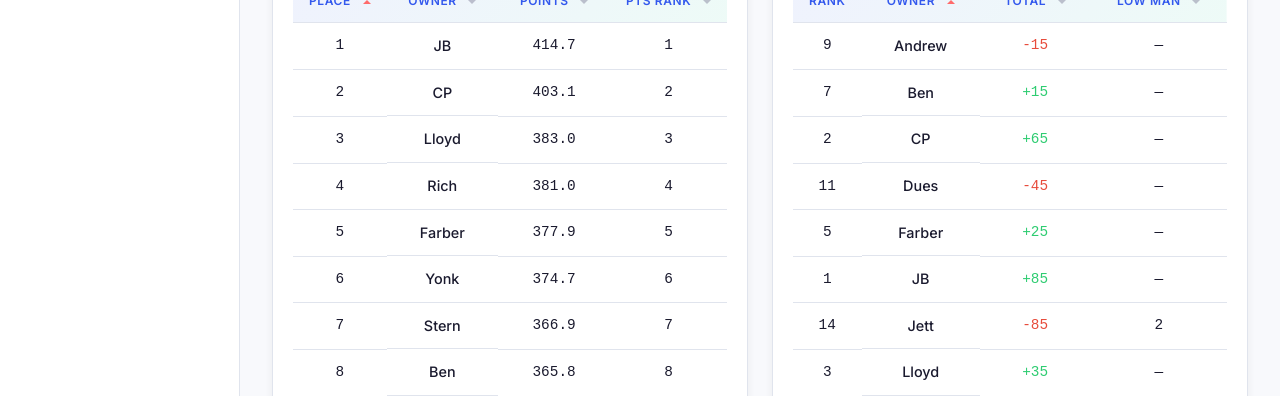
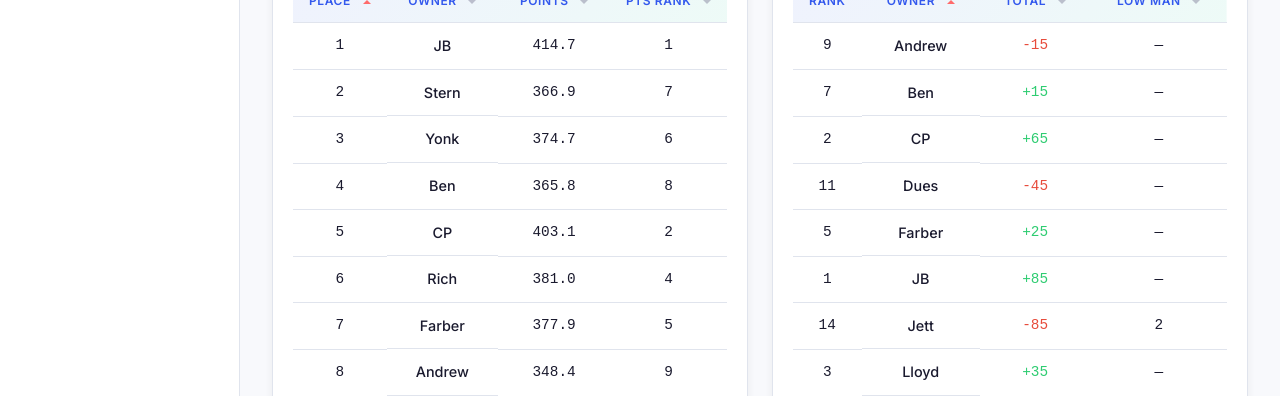
Before and after one commit to adennis4/warrior-poets, a website: page index.html in a window 1280 px wide. Shown: the part 404-800 px from the top of the page. Drawn offline with nearby package versions, Linux system fonts and the light colour scheme.

Commit message:
Use random mock data for Place column
Place represents Yahoo league standings during season (win-loss based)
Will be replaced with actual Yahoo data when connected

🤖 Generated with [Claude Code](https://claude.com/claude-code)

Co-Authored-By: Claude Opus 4.5 <noreply@anthropic.com>

```diff
--- a/index.html
+++ b/index.html
@@ -146,14 +146,16 @@
 
     // Create Points Standings Table - rank by points
     const pointsSorted = [...standingsData].sort((a, b) => (b.totalPoints || 0) - (a.totalPoints || 0));
-    const pointsWithRank = standingsData.map((m) => {
-      const pointsRank = hasData ? pointsSorted.findIndex(p => p.name === m.name) + 1 : null;
-      return {
-        ...m,
-        place: hasData ? (m.yearEndStanding || pointsRank) : null,  // From Yahoo league standings (mock: use pointsRank)
-        pointsRank
-      };
-    });
+    // Mock standings data (random places 1-14) - will come from Yahoo during season
+    const mockPlaces = {
+      'CP': 5, 'Yonk': 3, 'Farber': 7, 'Rick': 9, 'JB': 1, 'Rizzo': 12, 'Ben': 4,
+      'Dues': 10, 'Rich': 6, 'Stern': 2, 'Andrew': 8, 'Pinkston': 13, 'Lloyd': 11, 'Jett': 14
+    };
+    const pointsWithRank = standingsData.map((m) => ({
+      ...m,
+      place: hasData ? mockPlaces[m.name] : null,  // From Yahoo league standings during season
+      pointsRank: hasData ? pointsSorted.findIndex(p => p.name === m.name) + 1 : null
+    }));
 
     createTable('pointsStandingsTable', {
       tableId: 'pointsTable',
```
